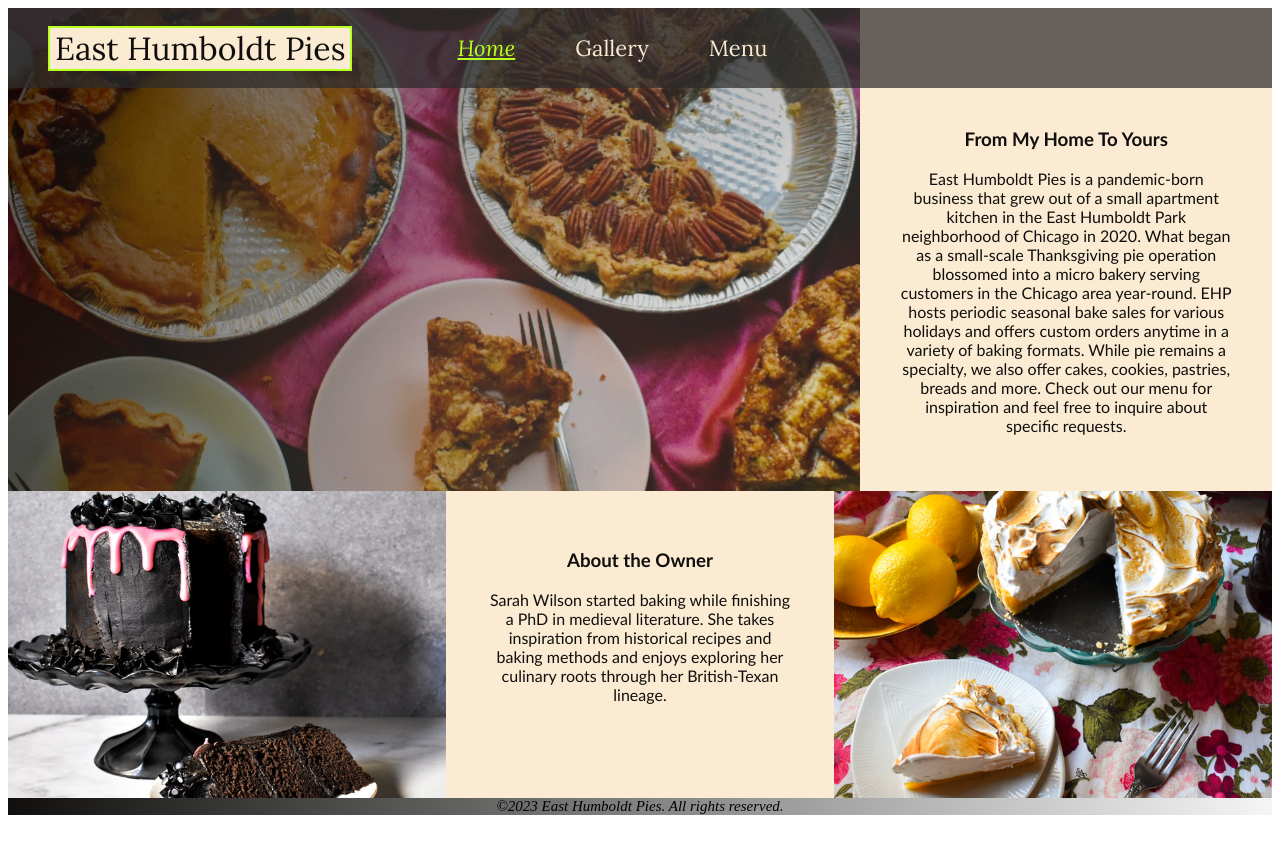
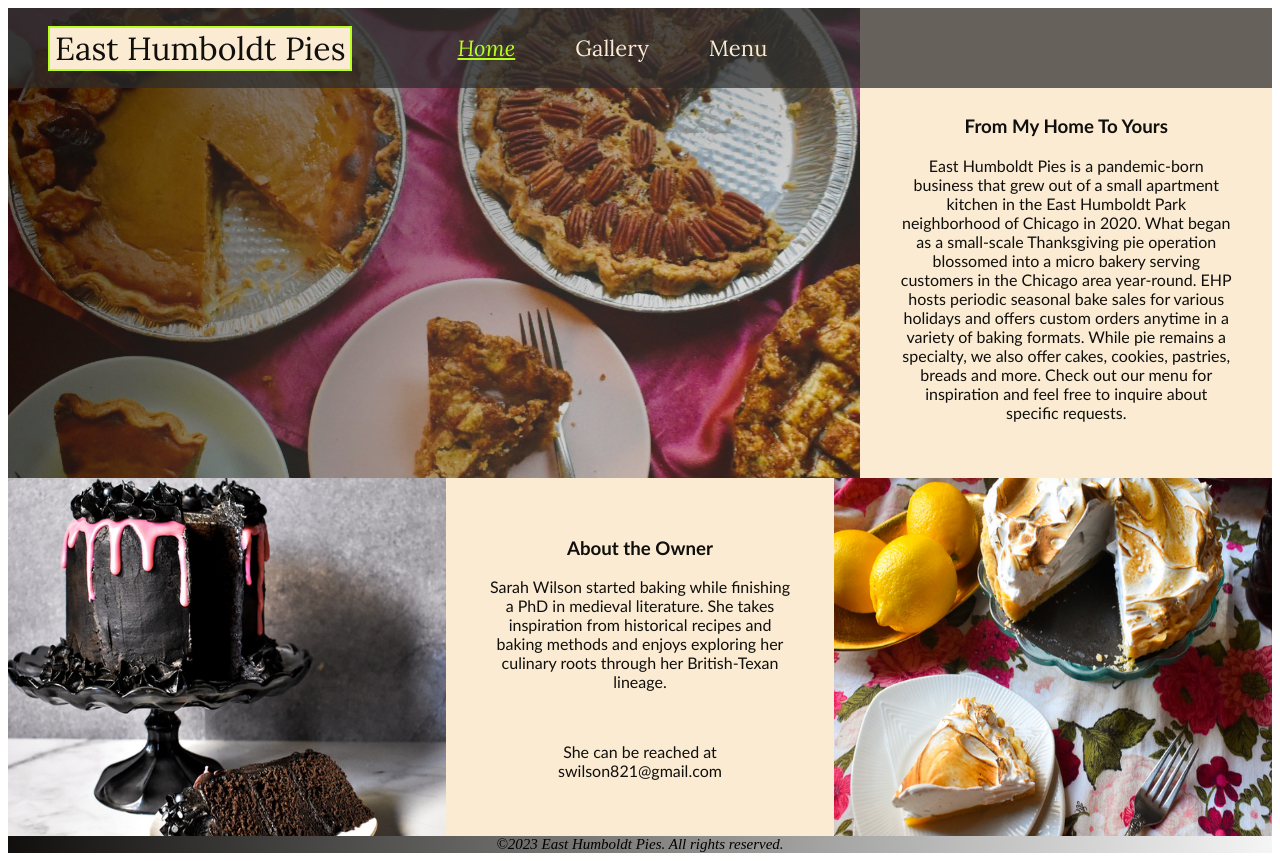
Before and after one commit to briancampbell003/east-humboldt-pies, a React (Create React App) app: page / in a window 1280 px wide. Before the commit the page ends 823 px from the top, so only its background shows below. Built offline with nearby package versions, Linux system fonts and the light colour scheme.

Commit message:
mobile-responsive design changes

```diff
--- a/src/App.css
+++ b/src/App.css
@@ -81,6 +81,8 @@
     width: 72%;
     height: auto;
     background-image: url(./assets/pictures/nav-bg-1.png);
+    background-repeat: no-repeat;
+    background-color: var(--secondary);
 }
 
 .home-top-left img {
@@ -93,7 +95,7 @@
     height: auto;
     padding: 40px;
     background-color: var(--secondary);
-    padding-top: 8%;
+    padding-top: 7%;
 }
 
 
@@ -191,6 +193,7 @@
     margin-top: 120px;
     display: flex;
     flex-flow: row wrap;
+    justify-content: center;
     align-content: space-around;
     width: 100%;
 
@@ -299,7 +302,9 @@
     ul.nav {
         justify-content: space-evenly;
     }
-
+    .home-contain {
+        margin-top: 200px;
+    }
     .home-top-contain {
         flex-direction: column;
     }
--- a/src/components/pages/Home.js
+++ b/src/components/pages/Home.js
@@ -22,6 +22,8 @@ const Home = () => {
             <div className="home-btm-middle">
                 <h3>About the Owner</h3>
                 <p>Sarah Wilson started baking while finishing a PhD in medieval literature. She takes inspiration from historical recipes and baking methods and enjoys exploring her culinary roots through her British-Texan lineage.</p>
+                <br></br>
+                <p>She can be reached at swilson821@gmail.com</p>
             </div>
             <div className="home-btm-right">
                 <img src={BtmRight} alt="Lemon meringue pie" />
```
